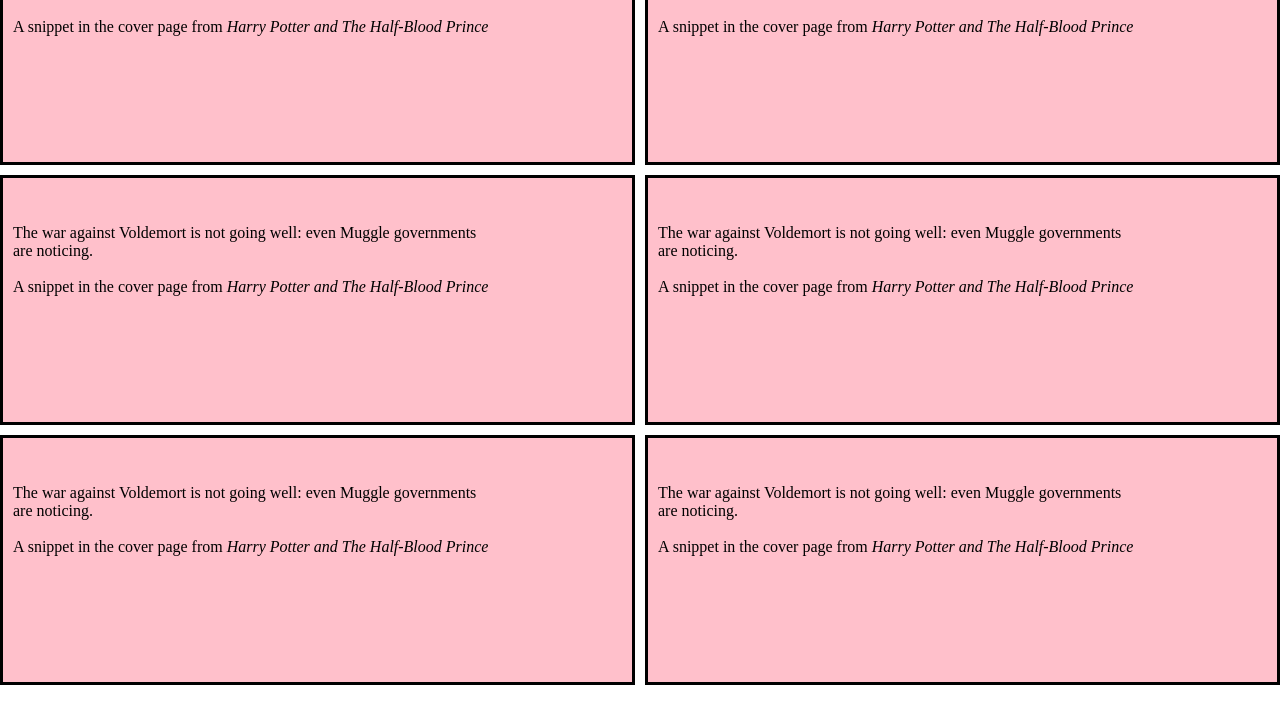
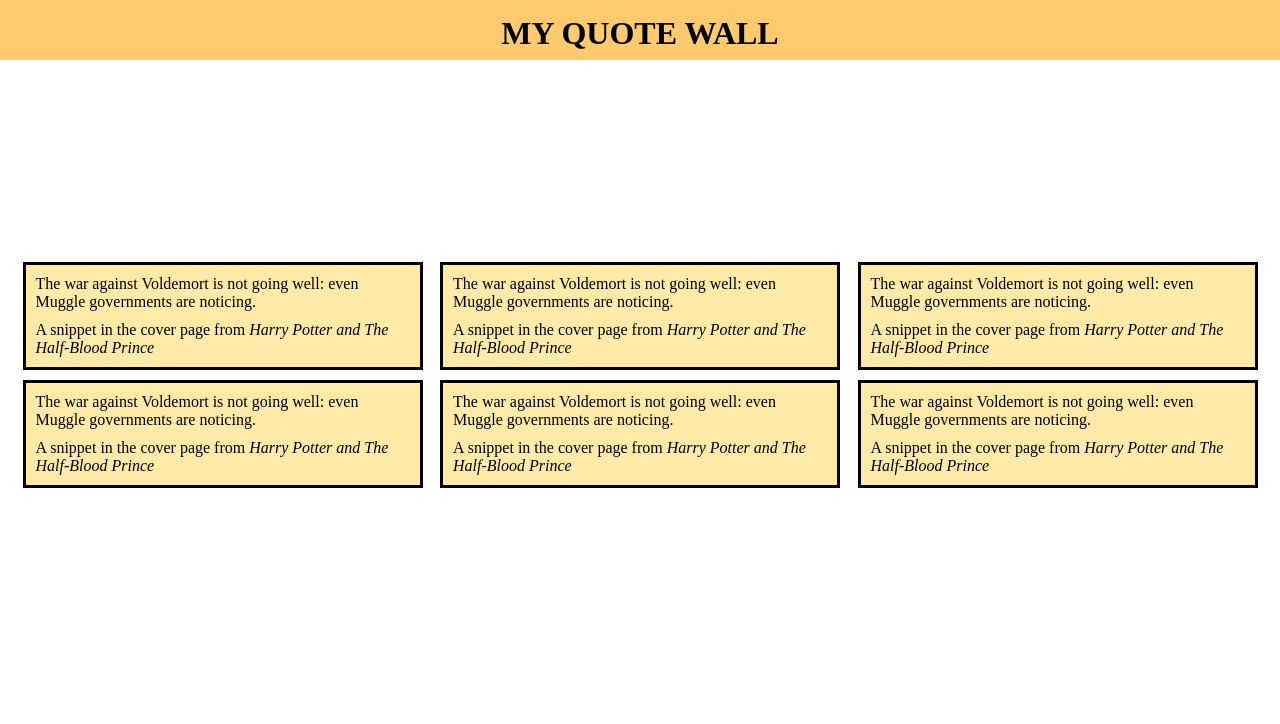
Before and after one commit to eternity-hacker/text-align, a plain HTML site: page index.html in a window 1280 px wide. Drawn offline with Linux system fonts and the light colour scheme.

Commit message:
revised the flex basis in my media rule

```diff
--- a/index.html
+++ b/index.html
@@ -10,6 +10,9 @@
   </head>
 
   <body>
+    <header>
+      <h1>MY QUOTE WALL</h1>
+    </header>
     <div id="container">
       <figure>
         <blockquote>
--- a/style.css
+++ b/style.css
@@ -13,6 +13,13 @@
   box-sizing: border-box;
 }
 
+h1 {
+  height: 60px;
+  text-align: center;
+  padding: 15px 0;
+  background-color: #fdcb6e;
+}
+
 #container {
   display: flex;
   flex-wrap: wrap;
@@ -22,24 +29,24 @@
   gap: 10px;
 
   height: 600px;
+  margin: 15px;
 }
 
 figure {
   flex-basis: 200px;
-  flex-grow: 1;
+  /* flex-grow: 1; */
 
   padding: 10px;
   border: 3px solid black;
-  background-color: pink;
-  height: 250px;
+  background-color: #ffeaa7;
 }
 
 blockquote {
-  white-space: pre-line;
+  margin-bottom: 10px;
 }
 
-@media (min-width: 1039px) {
+@media (min-width: 859px) {
   figure {
-    flex-basis: 514px;
+    flex-basis: 400px;
   }
 }
```
